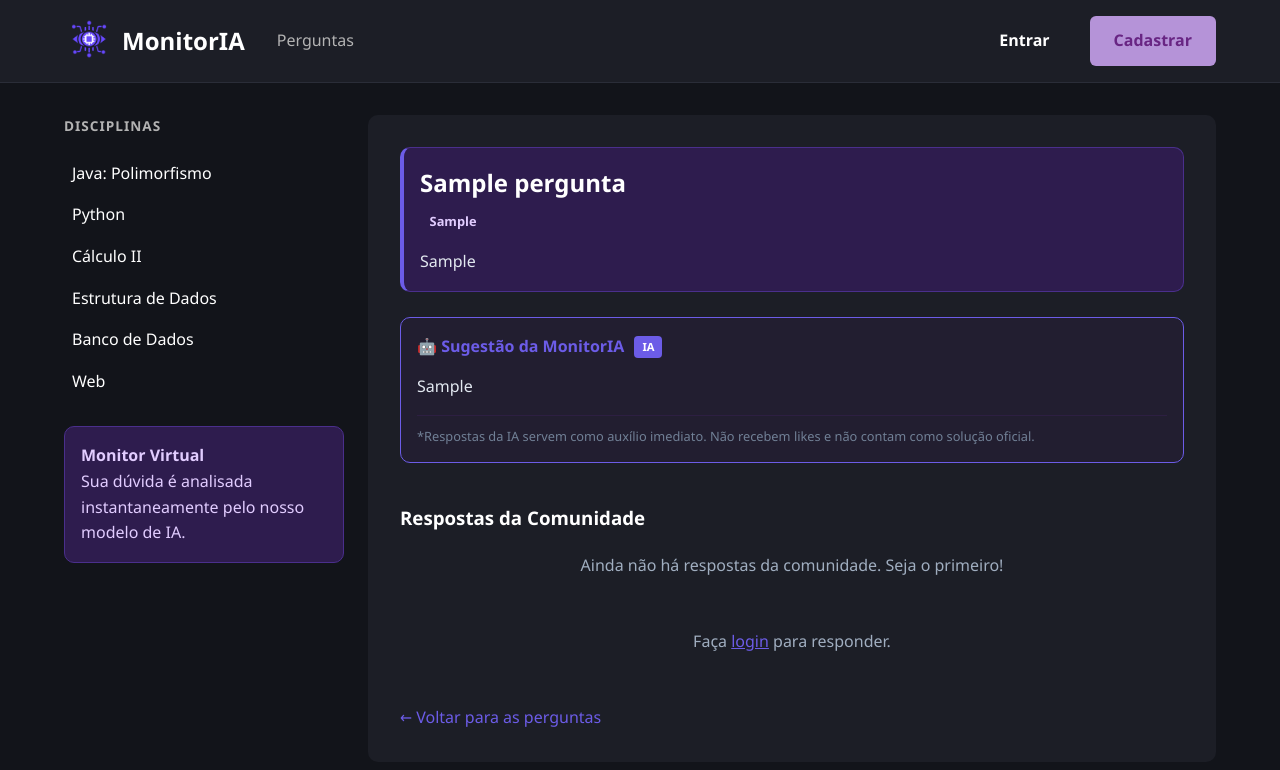
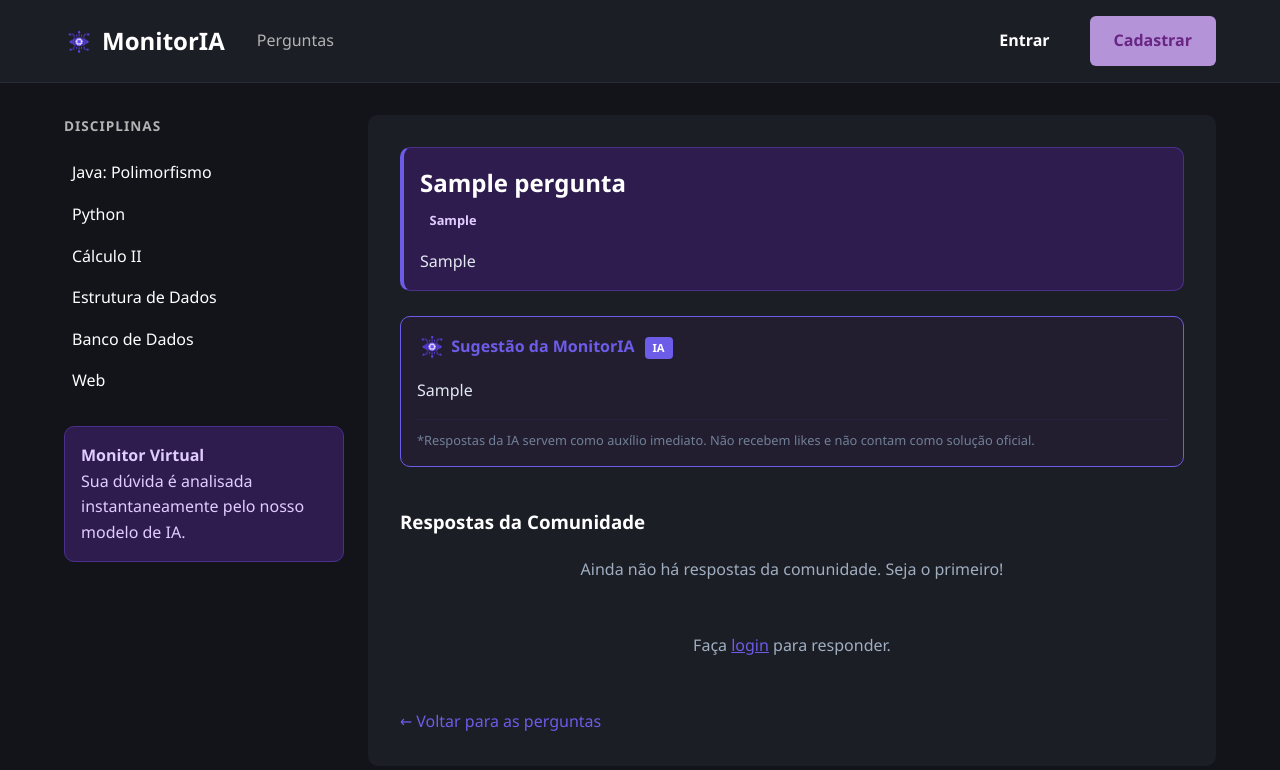
Before and after one commit to Sp4rkjpedro/MonitorIA, a Flask app: page /perguntas/1 in a window 1280 px wide. Shown: the top 770 px of the page. Run offline with Flask 3, Linux system fonts and the light colour scheme; tables that the repository leaves empty hold one stand-in row (values such as "Sample post").

Commit message:
ajuste na resposta do chat.

```diff
--- a/static/css/estilos.css
+++ b/static/css/estilos.css
@@ -232,8 +232,8 @@ nav a.active, nav a:hover {
 }
 
 .iconemonitor-ia {
-    width: 50px;
-    height: 50px;
+    width: 30px;
+    height: 30px;
     margin-right: 0.1px;  /* era 15px, reduzi para aproximar */
     flex-shrink: 0;
     vertical-align: middle;
--- a/static/js/votos.js
+++ b/static/js/votos.js
@@ -1,10 +1,11 @@
 document.addEventListener('DOMContentLoaded', () => {
+
+    // --- VOTOS ---
     document.querySelectorAll('.btn-votar').forEach(botao => {
         botao.addEventListener('click', () => {
             const respostaId = botao.dataset.id;
             const valor      = botao.dataset.valor;
 
-            // URL corrigida para bater com a rota do Flask
             fetch(`/respostas/${respostaId}/votar/${valor}`, {
                 method: 'POST',
                 headers: {
@@ -26,4 +27,30 @@ document.addEventListener('DOMContentLoaded', () => {
             });
         });
     });
+
+    // --- EFEITO DIGITAÇÃO (IA) ---
+    const blocoIA = document.querySelector('.texto-formatado');
+    if (blocoIA) {
+        const textoOriginal = blocoIA.textContent.trim();
+        const perguntaId = blocoIA.dataset.perguntaId;
+        const chave = 'ia_' + perguntaId;
+
+        if (localStorage.getItem(chave)) {
+            // já foi digitado antes, mostra direto sem atraso
+            blocoIA.textContent = textoOriginal;
+        } else {
+            // primeira vez, digita
+            blocoIA.textContent = '';
+            let i = 0;
+            const timer = setInterval(() => {
+                blocoIA.textContent += textoOriginal.charAt(i);
+                i++;
+                if (i >= textoOriginal.length) {
+                    clearInterval(timer);
+                    localStorage.setItem(chave, '1');
+                }
+            }, 8);
+        }
+    }
+
 });
--- a/templates/dashboard.html
+++ b/templates/dashboard.html
@@ -2,7 +2,7 @@
 {% block content %}
 <div class="conteudo">
     <div class="dashboard-header">
-        <h1 class="titulo-pagina">Olá, {{ nome }}! <img src="{{ url_for('static', filename='imagens/iconemonitor.png') }}" alt="Monitor IA" class="iconemonitor-ia">
+        <h1 class="titulo-pagina">Olá, {{ nome }}!</h1>
 
 </h1>
         <a href="{{ url_for('auth.logout') }}" class="btn btn-logout">Sair da Conta</a>
--- a/templates/ver_pergunta.html
+++ b/templates/ver_pergunta.html
@@ -11,11 +11,11 @@
 {% for resposta in pergunta.respostas if resposta.eh_ia %}
     <div class="box-ia" style="background-color: rgba(138, 43, 226, 0.05); border: 1px solid var(--roxo-principal); margin-top: 25px;">
         <div style="color: var(--roxo-principal); font-weight: bold; margin-bottom: 15px; display: flex; align-items: center; gap: 10px;">
-            <span>🤖 Sugestão da MonitorIA</span>
+            <span><img src="{{ url_for('static', filename='imagens/monitor-ia.png') }}" alt="Monitor IA" class="iconemonitor-ia"> Sugestão da MonitorIA</span>
             <span style="font-size: 0.7rem; background: var(--roxo-principal); color: white; padding: 2px 8px; border-radius: 4px;">IA</span>
         </div>
 
-        <div class="texto-formatado">{{ resposta.corpo }}</div>
+        <div class="texto-formatado" data-pergunta-id="{{ pergunta.id }}">{{ resposta.corpo }}</div>
 
         <p style="font-size: 0.8rem; color: #718096; margin-top: 15px; border-top: 1px solid rgba(138, 43, 226, 0.1); padding-top: 10px;">
             *Respostas da IA servem como auxílio imediato. Não recebem likes e não contam como solução oficial.
@@ -94,4 +94,6 @@
 </div>
 
 <script src="{{ url_for('static', filename='js/votos.js') }}"></script>
+
+
 {% endblock %}
```
